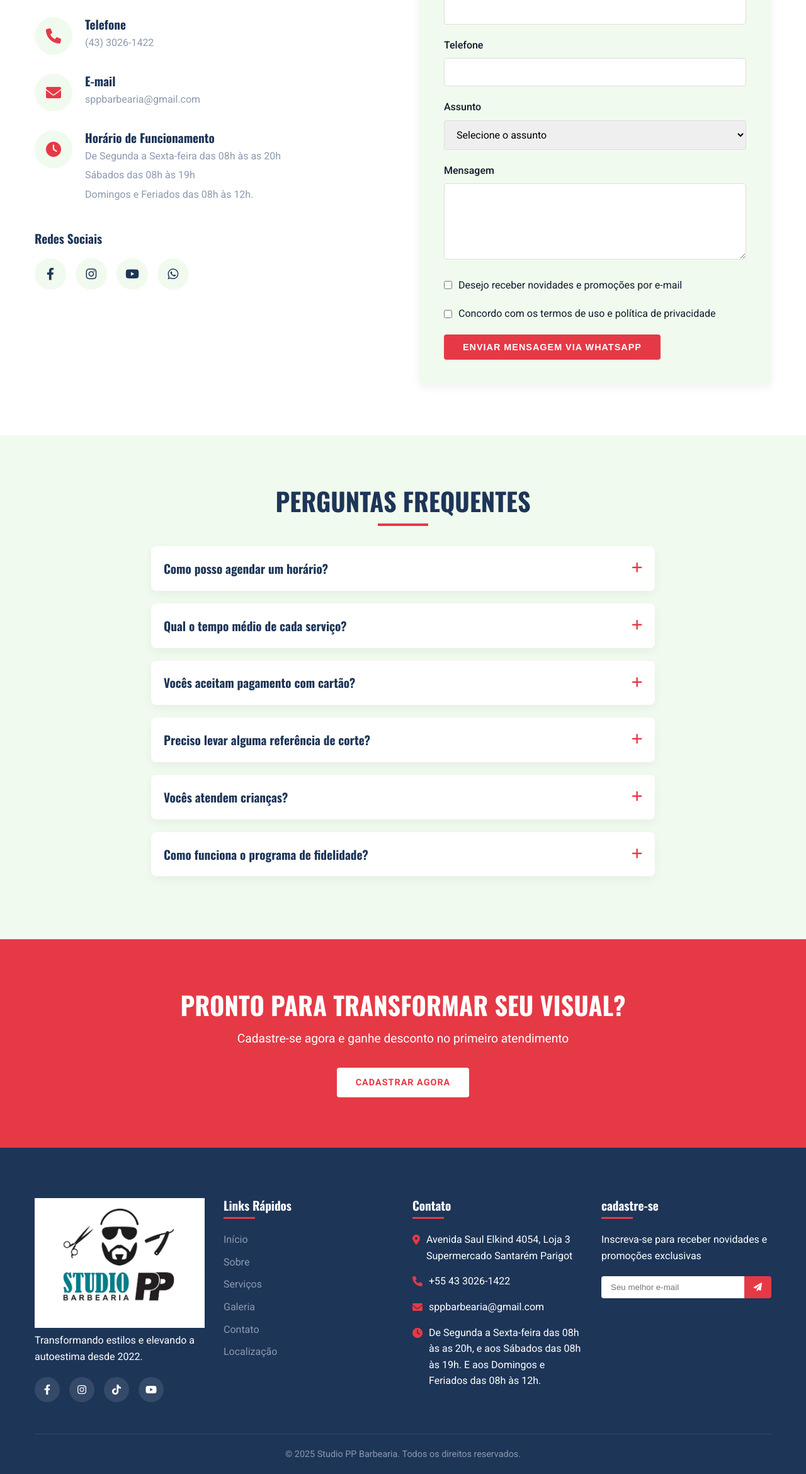
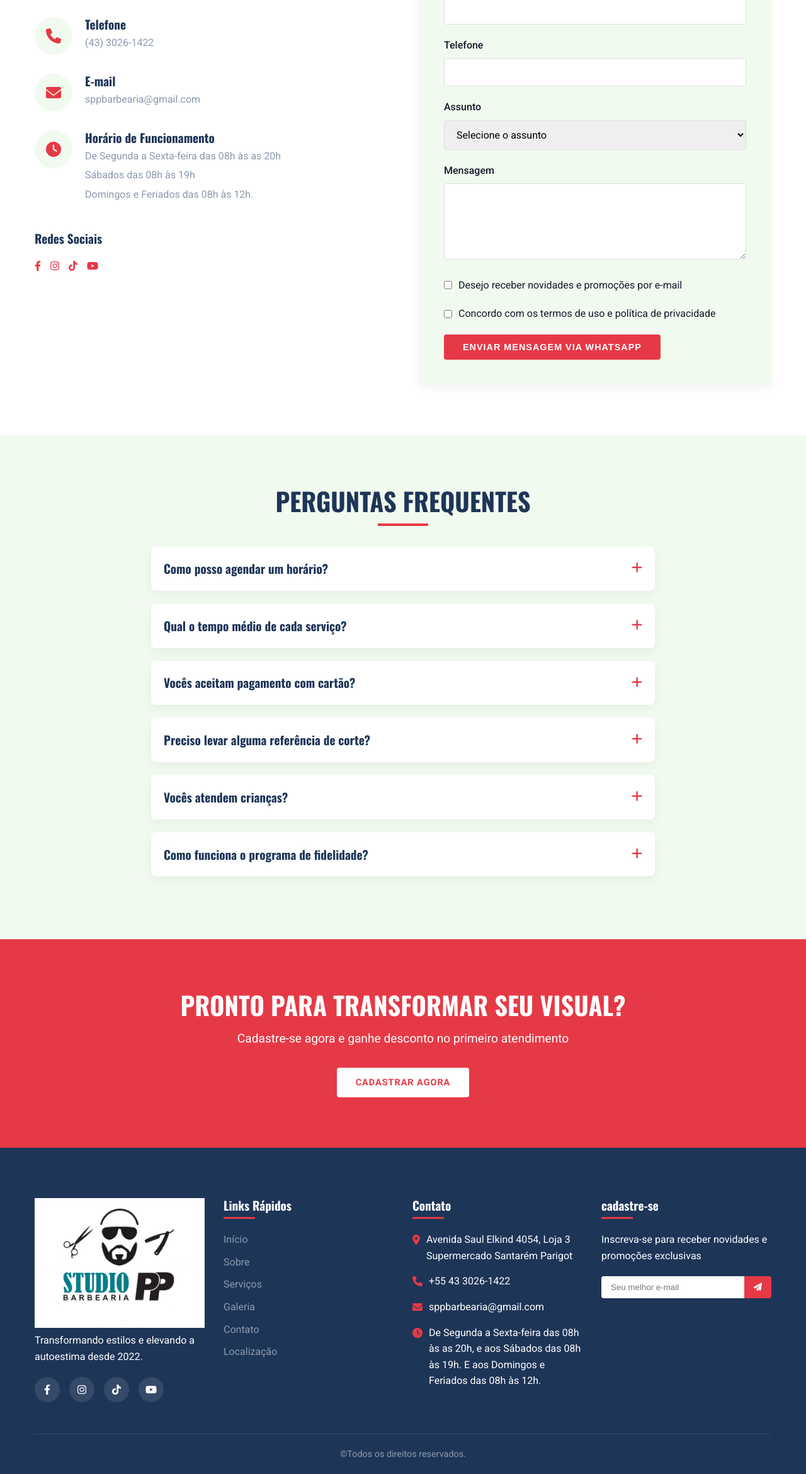
Before and after one commit to STcentro/studiopp, a plain HTML site: page contato.html in a window 1280 px wide. Shown: the part 609-2949 px from the top of the page at 63% size. Drawn offline with nearby package versions, Linux system fonts and the light colour scheme.

Commit message:
Update contato.html

```diff
--- a/contato.html
+++ b/contato.html
@@ -90,10 +90,10 @@
                     <div class="social-contact">
                         <h3>Redes Sociais</h3>
                         <div class="social-icons">
-                            <a href="https://www.facebook.com/studioppbarbearia" class="social-icon"><i class="fab fa-facebook-f"></i></a>
-                            <a href="https://instagram.com/studioppbarbearia" class="social-icon"><i class="fab fa-instagram"></i></a>
-                            <a href="#" class="social-icon"><i class="fab fa-youtube"></i></a>
-                            <a href="https://wa.me/554330261422" class="social-icon"><i class="fab fa-whatsapp"></i></a>
+                             <a href="https://www.facebook.com/studioppbarbearia"><i class="fab fa-facebook-f"></i></a>
+                        <a href="https://instagram.com/studioppbarbearia"><i class="fab fa-instagram"></i></a>
+                        <a href="https://www.tiktok.com/@studioppbarbearia?_t=zm-8uk10s6j50v&_r=1"><i class="fa-brands fa-tiktok"></i></a>
+                        <a href="https://www.youtube.com/@studioppbarbearia"><i class="fab fa-youtube"></i></a>
                         </div>
                     </div>
                 </div>
@@ -215,7 +215,7 @@
         </div>
     </section>
 
-    <footer>
+   <footer>
         <div class="container">
             <div class="footer-grid">
                 <div class="footer-info">
@@ -226,8 +226,8 @@
                     <div class="social-media">
                         <a href="https://www.facebook.com/studioppbarbearia"><i class="fab fa-facebook-f"></i></a>
                         <a href="https://instagram.com/studioppbarbearia"><i class="fab fa-instagram"></i></a>
-                        <a href="#"><i class="fa-brands fa-tiktok"></i></a>
-                        <a href="#"><i class="fab fa-youtube"></i></a>
+                        <a href="https://www.tiktok.com/@studioppbarbearia?_t=zm-8uk10s6j50v&_r=1"><i class="fa-brands fa-tiktok"></i></a>
+                        <a href="https://www.youtube.com/@studioppbarbearia"><i class="fab fa-youtube"></i></a>
                     </div>
                 </div>
                 <div class="footer-links">
@@ -260,7 +260,7 @@
                 </div>
             </div>
             <div class="footer-bottom">
-                <p>&copy; 2025 Studio PP Barbearia. Todos os direitos reservados.</p>
+                <p>&copy;Todos os direitos reservados.</p>
             </div>
         </div>
     </footer>
```
